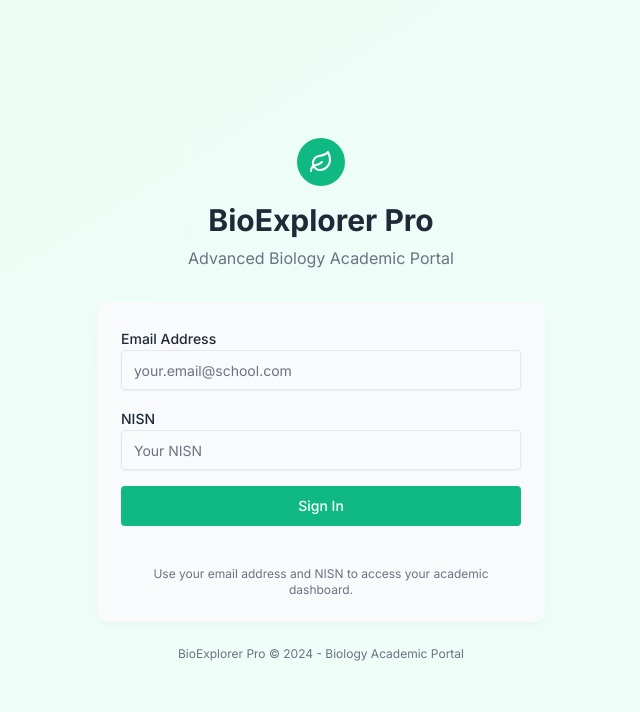
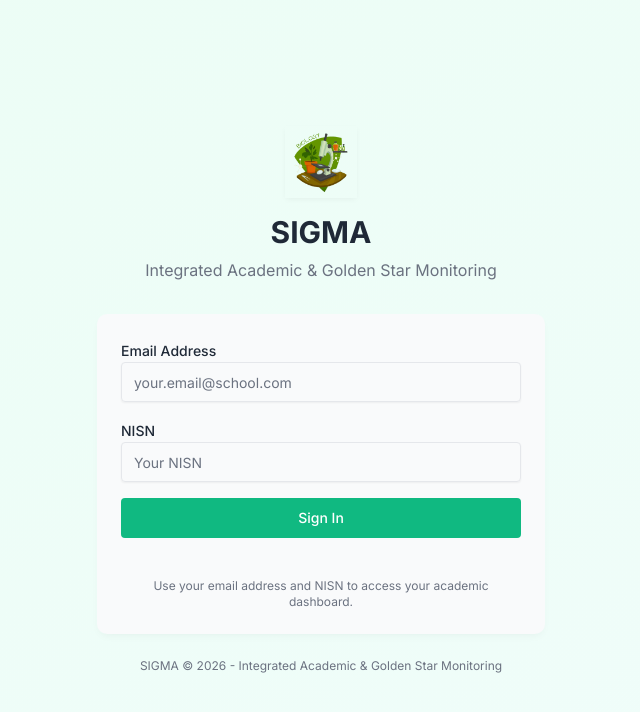
Before and after one commit to EunoiaAmerta/SIGMA_BIO, a Next.js app: page /login in a window 1280 px wide. Shown: the top 712 px of the page, without its empty margins (319-959 px from the left). Built offline with nearby package versions, Linux system fonts and the light colour scheme.

Commit message:
update login page

```diff
--- a/app/login/page.tsx
+++ b/app/login/page.tsx
@@ -1,6 +1,6 @@
 "use client";
 
-import React from "react"
+import React from "react";
 
 import { useState } from "react";
 import { useRouter } from "next/navigation";
@@ -49,15 +49,17 @@ export default function LoginPage() {
         {/* Header */}
         <div className="text-center mb-8">
           <div className="flex items-center justify-center gap-2 mb-4">
-            <div className="w-12 h-12 bg-primary rounded-full flex items-center justify-center">
-              <Leaf className="w-6 h-6 text-white" />
+            <div className="w-18 h-18 flex items-center justify-center shadow-md">
+              <img
+                src="logo.png"
+                alt="Logo"
+                className="w-full h-auto text-white"
+              />
             </div>
           </div>
-          <h1 className="text-3xl font-bold text-foreground mb-2">
-            BioExplorer Pro
-          </h1>
+          <h1 className="text-3xl font-bold text-foreground mb-2">SIGMA</h1>
           <p className="text-muted-foreground">
-            Advanced Biology Academic Portal
+            Integrated Academic & Golden Star Monitoring
           </p>
         </div>
 
@@ -126,7 +128,7 @@ export default function LoginPage() {
 
         {/* Footer */}
         <p className="text-xs text-muted-foreground text-center mt-6">
-          BioExplorer Pro © 2024 - Biology Academic Portal
+          SIGMA © 2026 - Integrated Academic & Golden Star Monitoring
         </p>
       </div>
     </div>
```
